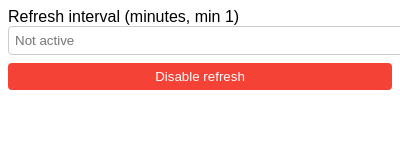
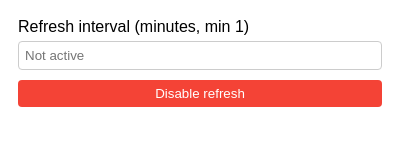
Before and after one commit to tedeh/chrome-extension, a browser extension: page popup.html in a window 400 px wide. Drawn offline with Linux system fonts and the light colour scheme.

Commit message:
fix popup appearance

```diff
--- a/popup.html
+++ b/popup.html
@@ -6,14 +6,19 @@
       body {
         min-width: 230px;
         font-family: sans-serif;
+        padding: 10px;
       }
       form {
         display: flex;
         flex-direction: column;
-        gap: 8px;
+        gap: 10px;
+      }
+      label {
+        display: flex;
+        flex-direction: column;
+        gap: 5px;
       }
       input[type="number"] {
-        width: 100%;
         padding: 6px;
         border: 1px solid #ccc;
         border-radius: 4px;
```
